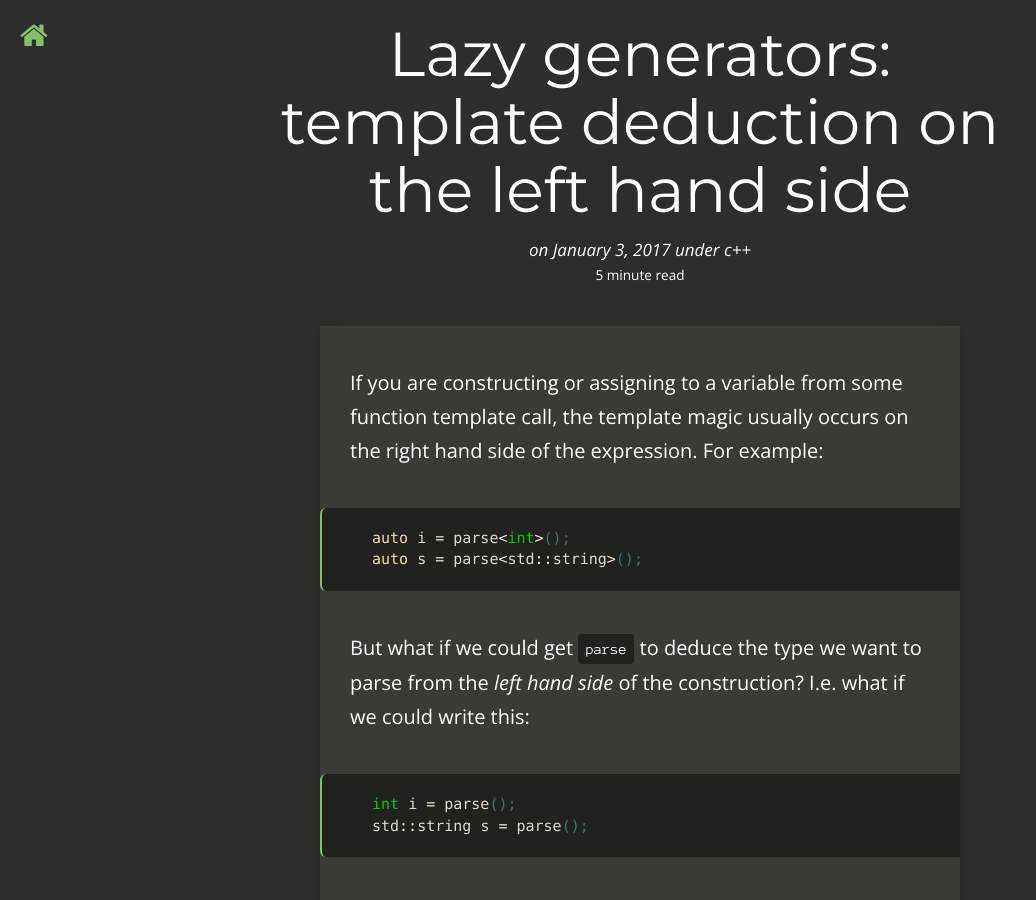
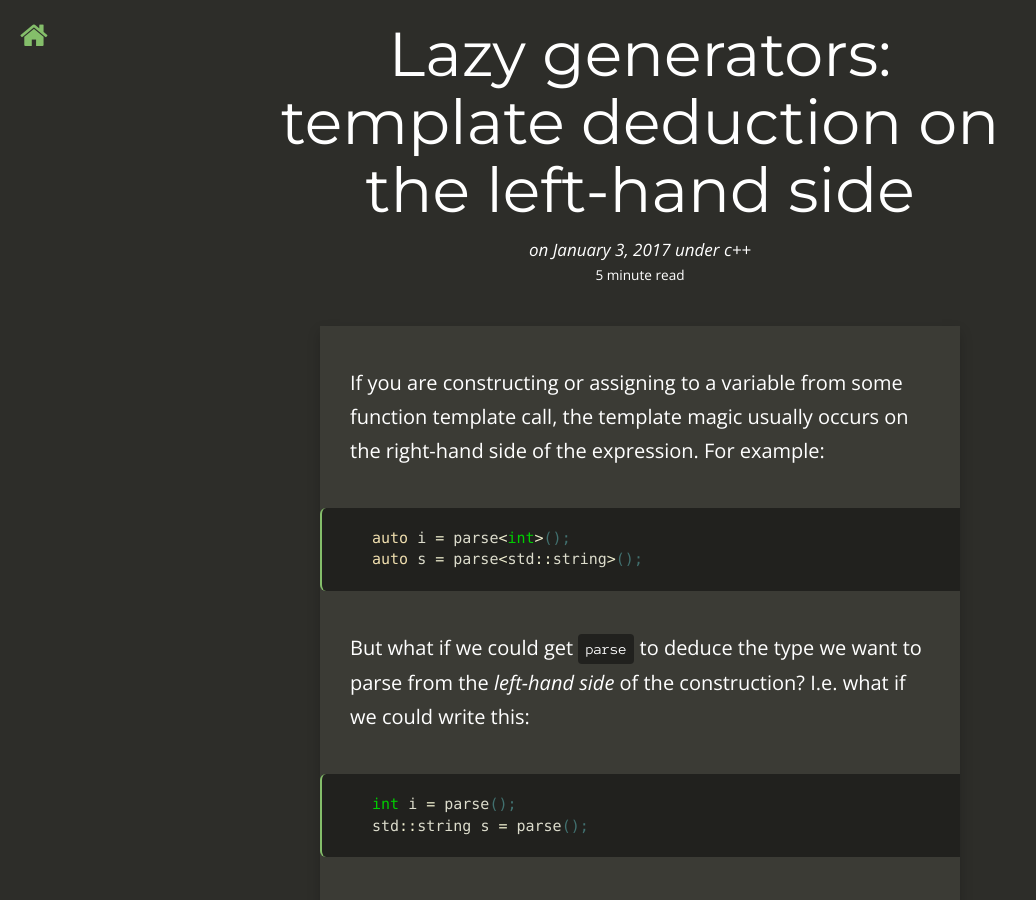
Before and after one commit to TartanLlama/tartanllama.github.io, a Jekyll site: the page built from _posts/2017-01-03-deduction-on-the-left.md, in a window 1280 px wide and 900 px high. Shown: the whole window, without its empty margins (0-1036 px from the left). Built offline with Jekyll 4.4.1, drawn with Linux system fonts in a browser that asks for light colours; nearby versions of some CDN libraries; comment, search, counter and statistics services are not loaded.

Commit message:
Grammar fix£

```diff
--- a/_posts/2017-01-03-deduction-on-the-left.md
+++ b/_posts/2017-01-03-deduction-on-the-left.md
@@ -1,6 +1,6 @@
 ---
 layout:     post
-title:      "Lazy generators: template deduction on the left hand side"
+title:      "Lazy generators: template deduction on the left-hand side"
 date:       2017-01-03
 summary:    Lazily generating objects with left-hand side template deduction
 category:   c++
@@ -9,14 +9,14 @@ tags:
  - templates
 ---
 
-If you are constructing or assigning to a variable from some function template call, the template magic usually occurs on the right hand side of the expression. For example:
+If you are constructing or assigning to a variable from some function template call, the template magic usually occurs on the right-hand side of the expression. For example:
 
 {% highlight cpp %}
 auto i = parse<int>();
 auto s = parse<std::string>();
 {% endhighlight %}
 
-But what if we could get `parse` to deduce the type we want to parse from the *left hand side* of the construction? I.e. what if we could write this:
+But what if we could get `parse` to deduce the type we want to parse from the *left-hand side* of the construction? I.e. what if we could write this:
 
 {% highlight cpp %}
 int i = parse();
```
